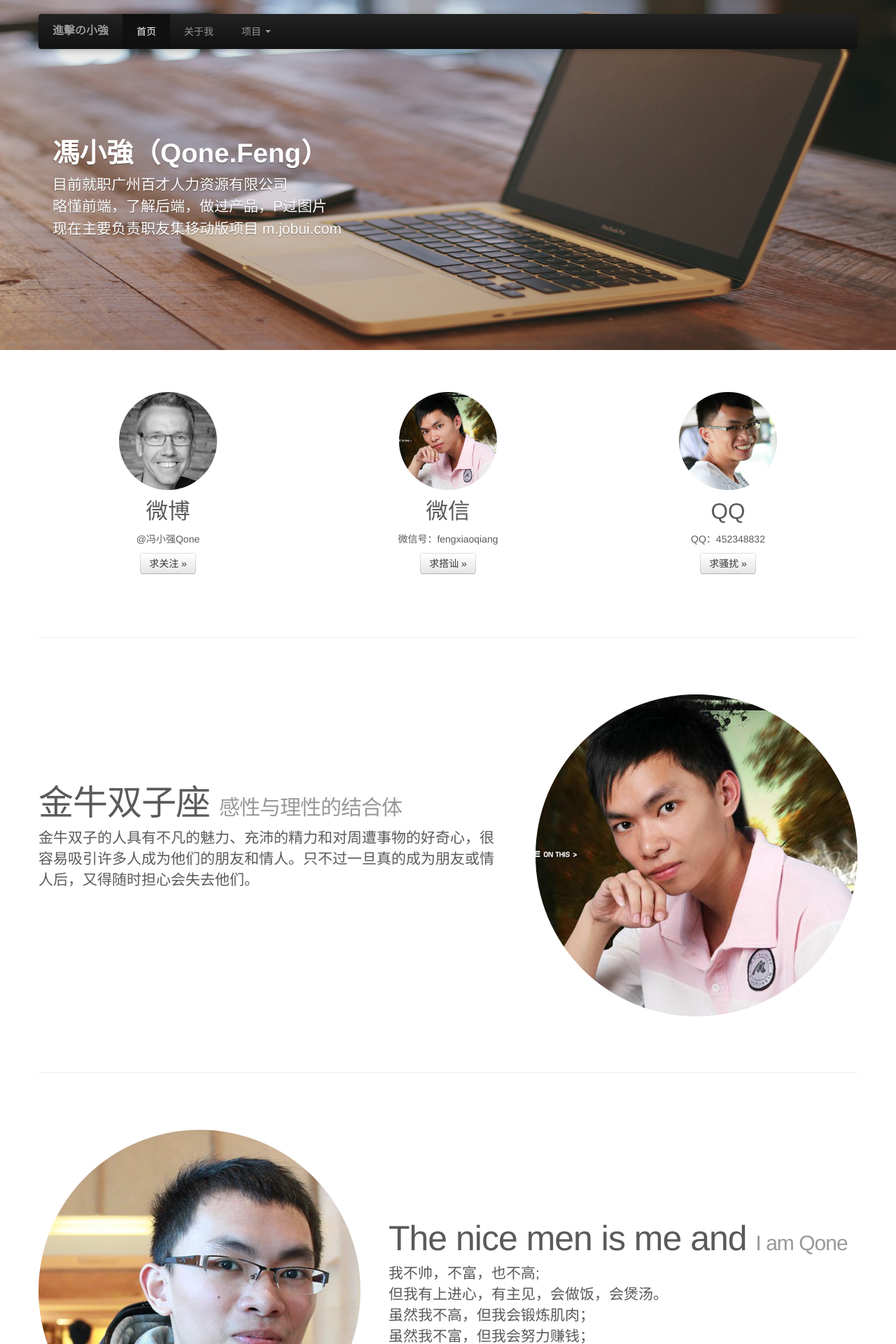
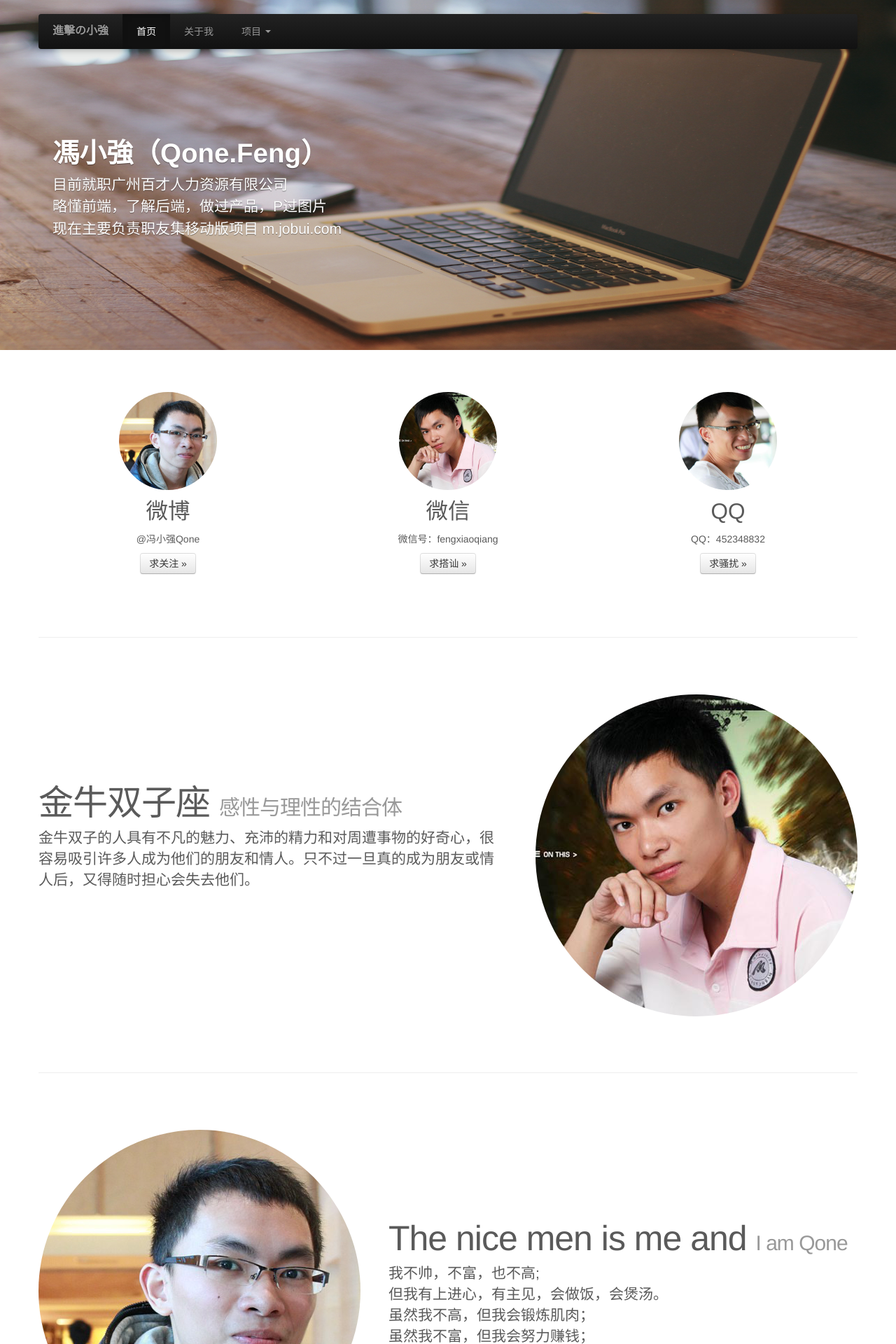
Before and after one commit to QoneFeng/qonefeng.github.io, a Jekyll site: the page pages/index.html, which Jekyll copies as it is, in a window 1280 px wide. Shown: the top 1920 px of the page at 70% size. Built offline with Jekyll 4.4.1, drawn with Linux system fonts in a browser that asks for light colours; comment, search, counter and statistics services are not loaded.

Commit message:
avatar_2

```diff
--- a/pages/index.html
+++ b/pages/index.html
@@ -79,7 +79,7 @@
         <!-- Three columns of text below the carousel -->
         <div class="row">
             <div class="span4">
-                <img class="img-circle" width="140px" data-src="holder.js/140x140/gray" src="/assets/images/author.jpg"><h2>微博</h2>
+                <img class="img-circle" width="140px" data-src="holder.js/140x140/gray" src="/assets/images/avatar.jpg"><h2>微博</h2>
                 <p>
                     @冯小强Qone
                 </p>
```
